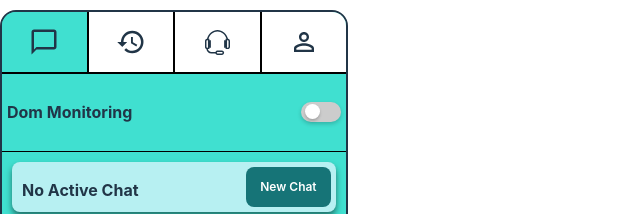
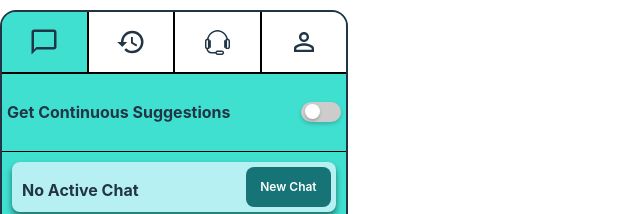
Before and after one commit to abdulqadeer273/Copilot_Chrome_Extension, a React (Vite) app: page / in a window 1280 px wide. Shown: the top 214 px of the page, without its empty margins (0-640 px from the left). Built offline with nearby package versions, Linux system fonts and the light colour scheme.

Commit message:
increased-time-3s and changed DOM button text

```diff
--- a/src/App.tsx
+++ b/src/App.tsx
@@ -110,7 +110,7 @@ const App: React.FC = () => {
         ))}
       </div>
       <div style={{ display: "flex", justifyContent: "space-between", alignItems: "center", borderBottom: "1px solid black", padding: "5px" }}>
-        <h4>Dom Monitoring</h4>
+        <h4>Get Continuous Suggestions</h4>
         <EnableMonitoring isToggled={isToggled} setIsToggled={setIsToggled} />
       </div>
       {/* Body */}
--- a/src/components/ChatSection/ChatSection.tsx
+++ b/src/components/ChatSection/ChatSection.tsx
@@ -117,7 +117,7 @@ const ChatSection: React.FC<ComponentProps> = ({ chats, activeChatId, setChats,
                         const res: Response = await fetch("https://n8n.alsoknownas.me/webhook/chat", {
                             method: "POST",
                             headers: { "Content-Type": "application/json" },
-                            body: JSON.stringify({ message: "My current view", screenshot, history }),
+                            body: JSON.stringify({ message: "This is Auto Sent Screenshot with DOM Monitoring", screenshot, history }),
                         });
 
                         //console.log("Response status:", res.status); // Log the status
@@ -176,7 +176,7 @@ const ChatSection: React.FC<ComponentProps> = ({ chats, activeChatId, setChats,
             setIsLoading(false); // Stop loading
         }
     }
-    const SCREENSHOT_DELAY = 2000; // 2 seconds delay
+    const SCREENSHOT_DELAY = 3000; // 2 seconds delay
 
     useEffect(() => {
         let canTakeScreenshot = true; // Prevent multiple screenshots
```
